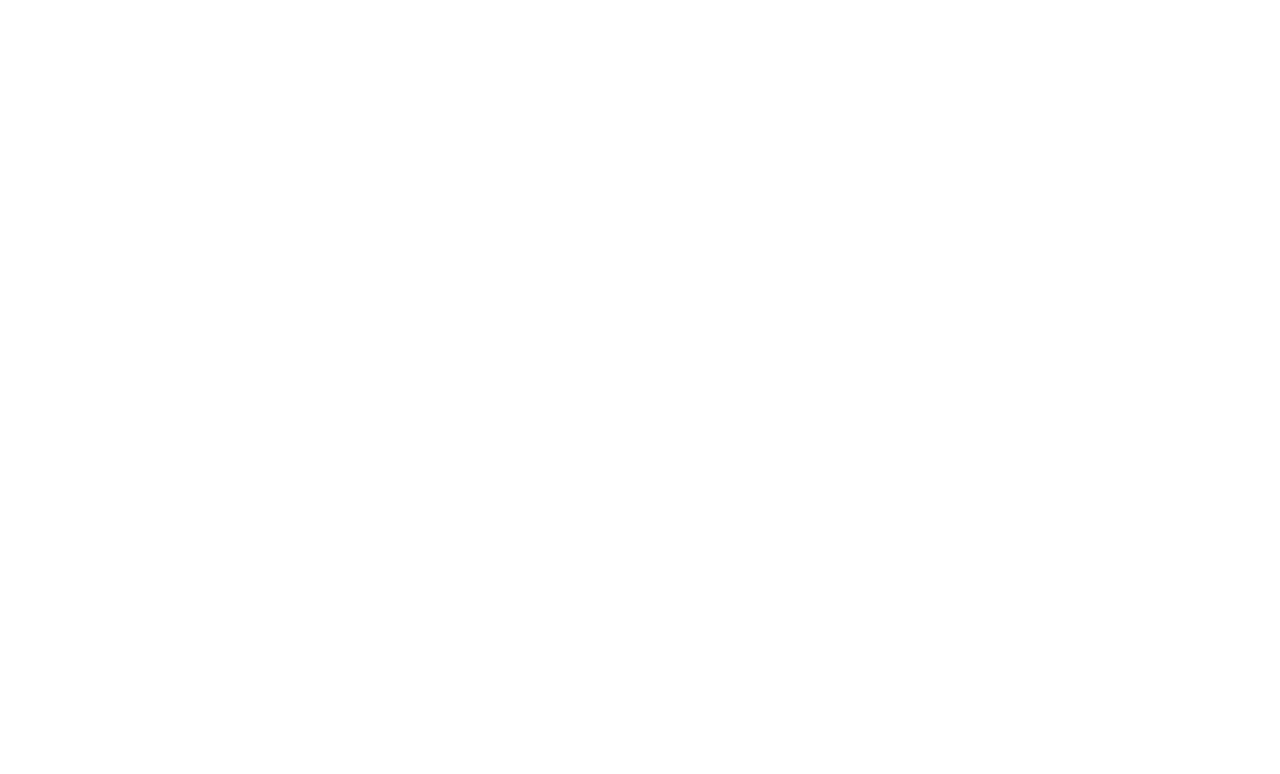
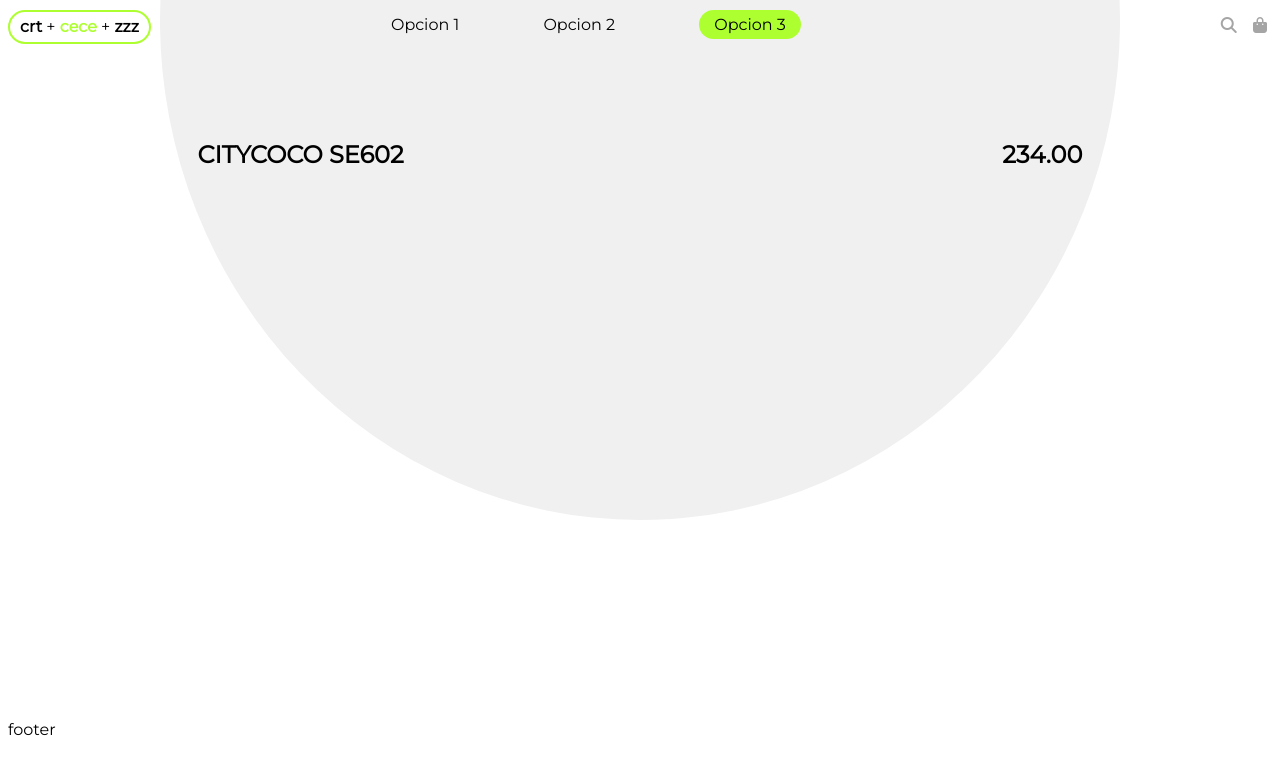
Before and after one commit to jeespinozam711/LayoutCss, a plain HTML site: page index.html in a window 1280 px wide. Drawn offline with Linux system fonts and the light colour scheme.

Commit message:
Construccion del esquema principal

```diff
--- a/index.html
+++ b/index.html
@@ -5,8 +5,35 @@
   <meta name="viewport" content="width=device-width, initial-scale=1.0">
   <meta http-equiv="X-UA-Compatible" content="ie=edge">
   <title>Layouts Example</title>
+  <link href="https://fonts.googleapis.com/css?family=Montserrat&display=swap" rel="stylesheet">
+  <link rel="stylesheet" href="style.css">
+  <script src="https://kit.fontawesome.com/1c0bf8be8b.js" crossorigin="anonymous"></script>
 </head>
 <body>
+  <header>
+    <section class="logo">
+      <span class="logo_strong">crt</span>  + <span class="logo_blue">cece</span>  + <span class="logo_strong">zzz</span>
+    </section>
+    <nav class="nav">
+      <ul>
+        <li class="menuitem">opcion 1</li>
+        <li class="menuitem">opcion 2</li>
+        <li class="menuitem select">opcion 3</liclass="menuitem">
+        </ul>
+      </nav>
 
+      <section class="MenuOption">
+        <button><i class="fas fa-search"></i></button>
+        <button><i class="fas fa-shopping-bag"></i></button>
+      </section>
+    </header>
+    <section class="container">
+      <h1 class="mainTitle" >Citycoco se602</h1>
+      <h2 class="Price">234.00</h2>
+    </section>
+    <footer>
+      footer
+    </footer>
+    <div class="BackCircle"></div>
 </body>
 </html>
--- a/style.css
+++ b/style.css
@@ -0,0 +1,118 @@
+* {
+  /* border: 1px solid red; */
+  box-sizing: border-box;
+  font-family: 'Montserrat', sans-serif;
+}
+
+.BackCircle {
+  position: fixed;
+  background-color: #f0f0f0;
+  top: -60%;
+  left:0;
+  right: 0;
+  margin-right: auto;
+  margin-left: auto;
+  height: 1000px;
+  width: 75%;
+  border-radius:50%;
+  z-index: -1;
+}
+
+header {
+  top:10px;
+  /* display: block; */
+  position: fixed;
+  width: 100%;
+  height: 35px;
+}
+
+.logo {
+  display: block;
+  float: left;
+}
+
+.nav {
+  display: block;
+  float: left;
+  margin-left: 200px;
+  line-height: 30px;
+}
+
+.nav ul {
+  display: inline;
+  text-decoration: none;
+  list-style-type: none;
+  list-style: none;
+  padding: 0;
+}
+
+.nav ul li {
+  display: inline;
+  margin: 40px 40px;
+}
+
+
+.container {
+  height: 75vh;
+  width: 100%;
+}
+
+.logo {
+  padding-left: 10px;
+  padding-right: 10px;
+  border: 2px solid greenyellow;
+  border-radius: 25px;
+  text-align: center;
+  line-height: 30px;
+}
+
+.logo .logo_strong {
+   font-weight: 600;
+}
+
+.logo .logo_blue {
+  font-weight: 600;
+  color:greenyellow;
+}
+
+.MenuOption {
+  position: relative;
+  top:5px;
+  right: 15px;
+  display: block;
+  float: right;
+}
+
+.nav .menuitem {
+  text-transform: capitalize;
+}
+
+.nav .menuitem.select {
+  background-color: greenyellow;
+  padding: 5px 15px;
+  border-radius: 25px;
+}
+
+.MenuOption button {
+  border: 0;
+  font-size: 100%;
+  background-color: transparent;
+  color: #a5a5a5;
+  /* padding: 20px; */
+}
+
+.container {
+
+  width: 70%;
+
+  margin: 120px auto 0 auto;
+}
+.container .mainTitle {
+  text-transform: uppercase;
+  float: left;
+}
+
+.container .Price {
+  float: right;
+
+}
```
